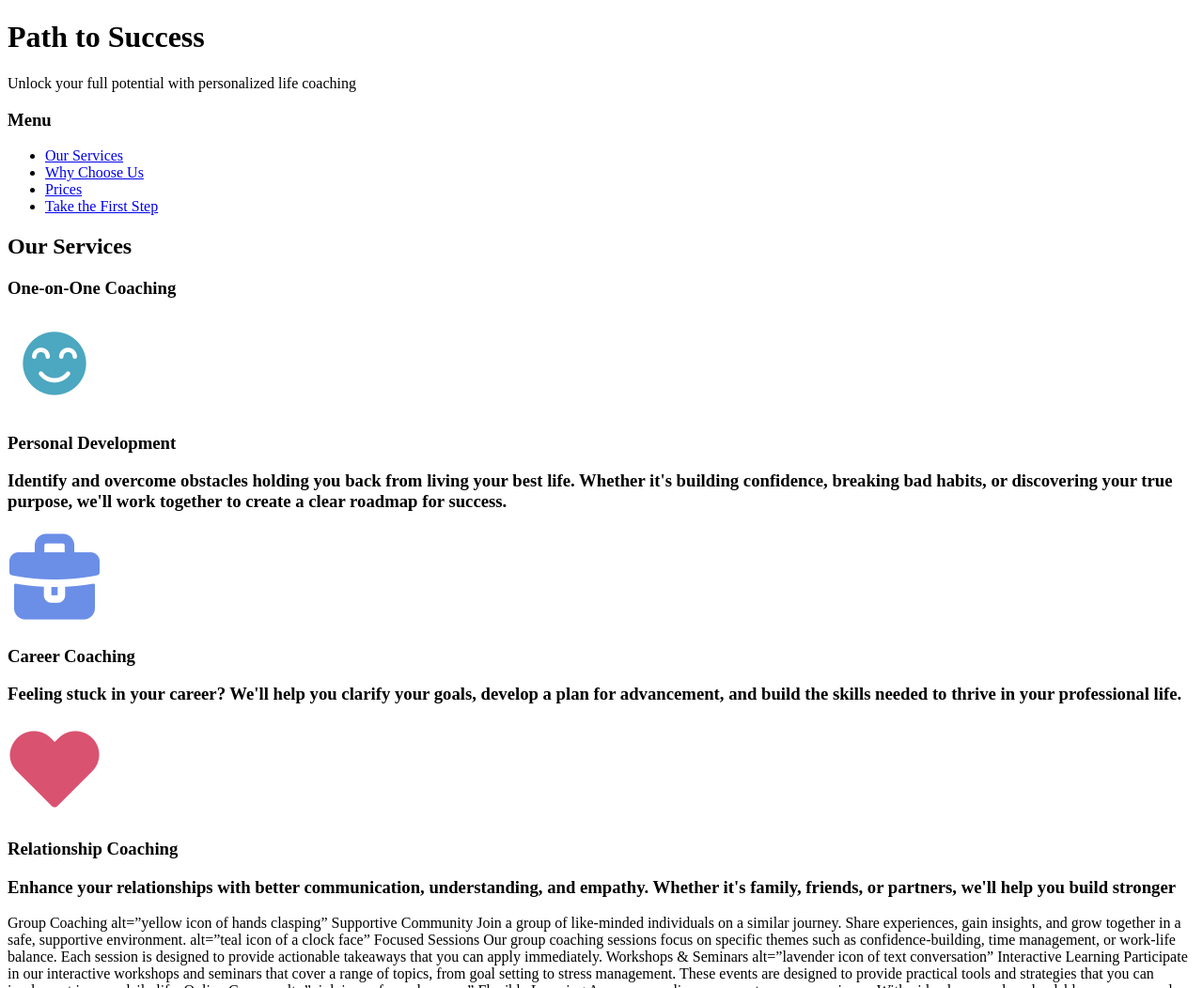
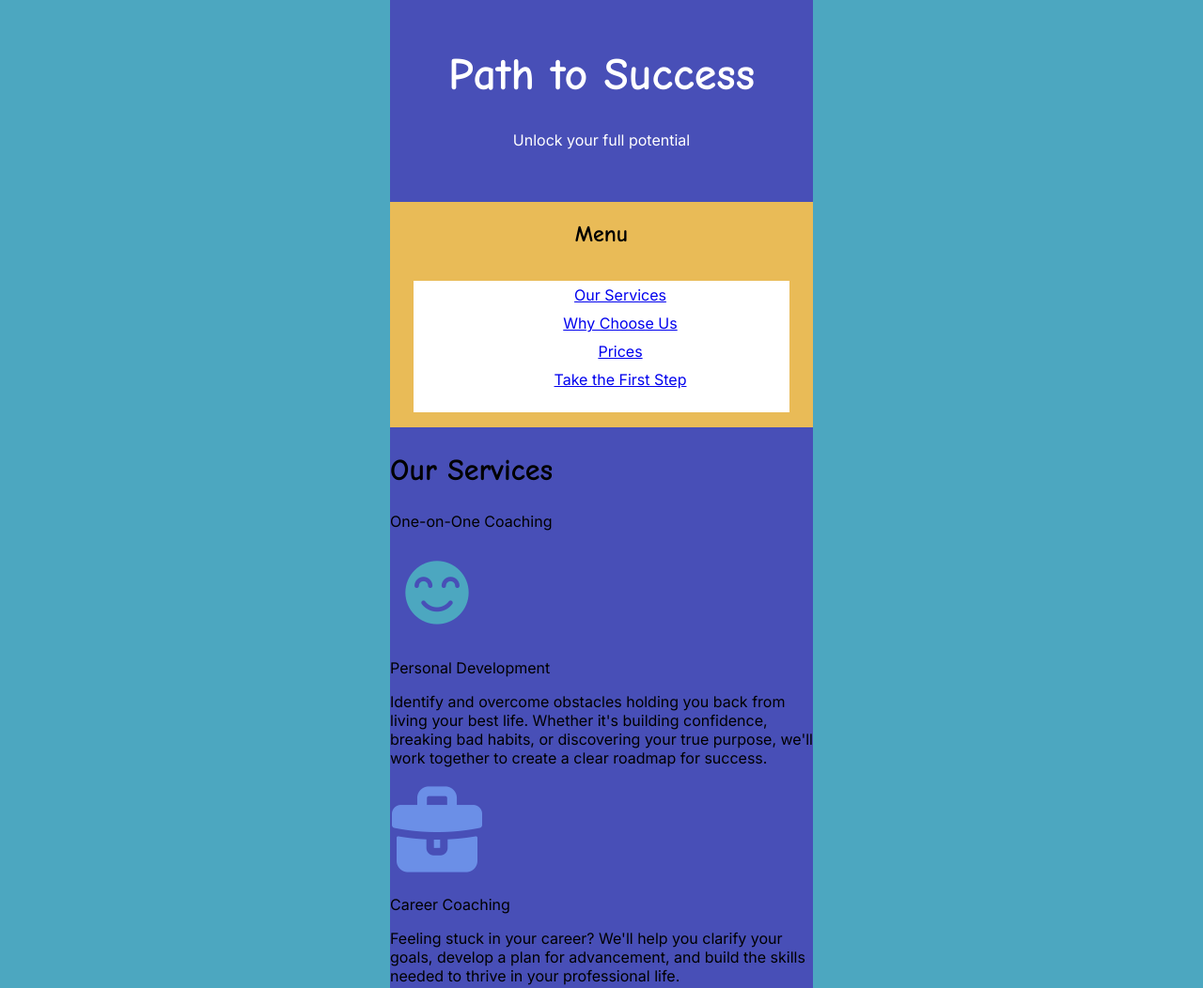
Before and after one commit to Jclarcoding/path-to-success, a plain HTML site: page index.html in a window 1280 px wide. Shown: the top 1052 px of the page at 94% size. Drawn offline with Linux system fonts and the light colour scheme; a web font is replaced by a local one.

Commit message:
initial css for header

```diff
--- a/index.html
+++ b/index.html
@@ -10,11 +10,14 @@
     </head>
     <body>
         <header>
+            <div class="intro">
                 <h1>Path to Success</h1>
-            <p>Unlock your full potential with personalized life coaching</p>
+                <p>Unlock your full potential</p>
+            </div>
 
+            <div class="navigation">
                 <nav>
-                <h3>Menu</h3>
+                    <h2>Menu</h2>
                     <ul>
                         <li><a href="#">Our Services</a></li>
                         <li><a href="#">Why Choose Us</a></li>
@@ -22,13 +25,14 @@
                         <li><a href="#">Take the First Step</a></li>
                     </ul>
                 </nav>
+            </div>
 
         </header>
         <main>
             <section class="services">
                 <h2>Our Services</h2>
                 <section>
-                    <h3>One-on-One Coaching<h3>
+                    <p>One-on-One Coaching<p>
                     <div id="personal">
                         <img src="images/personal-development.png" alt="teal icon of a smiling face">
                         <p>Personal Development</p>
@@ -49,17 +53,22 @@
                         <p>Enhance your relationships with better communication, understanding, and empathy. Whether it's family, friends, or partners, we'll help you build stronger</p>
                     </div>
                 </section>
-                Group Coaching
+                <section>
+                    <p>Group Coaching</p>
 
-                alt=”yellow icon of hands clasping”
-                Supportive Community
-                Join a group of like-minded individuals on a similar journey. Share experiences, gain insights, and grow together in a safe, supportive environment.
+                    <div>
+                        <img src="images/supportive-community.png" alt="yellow icon of hands clasping">
+                        <p>Supportive Community</p>
+                        <p>Join a group of like-minded individuals on a similar journey. Share experiences, gain insights, and grow together in a safe, supportive environment.</p>
+                    </div>
 
 
-                alt=”teal icon of a clock face”
-                Focused Sessions
-                Our group coaching sessions focus on specific themes such as confidence-building, time management, or work-life balance. Each session is designed to provide actionable takeaways that you can apply immediately.
-
+                    <div>
+                        <img src="images/focused-session.png" alt="teal icon of a clock face">
+                        <p>Focused Sessions</p>
+                        <p>Our group coaching sessions focus on specific themes such as confidence-building, time management, or work-life balance. Each session is designed to provide actionable takeaways that you can apply immediately.</p>
+                    </div>
+                </section>
                 Workshops & Seminars
 
                 alt=”lavender icon of text conversation”
--- a/styles.css
+++ b/styles.css
@@ -0,0 +1,93 @@
+@import url('https://fonts.googleapis.com/css2?family=Inter:ital,opsz,wght@0,14..32,100..900;1,14..32,100..900&family=Kavoon&display=swap');
+
+
+
+:root{
+  --teal: #4ca7c0;
+  --purple: #484fb7;
+  --lavender: #6b8fe7;
+  --yellow: #e9bb57;
+  --pink: #d9526f;
+  --dk-gray: #1e1e1e;
+  --white: #ffffff;
+}
+
+*{
+    font-family: "inter", "arial", sans-serif;
+    font-size: 16px;
+}
+
+html {
+    background-color: var(--teal);
+}
+
+body{
+    max-width: 450px;
+    margin: 0 auto;
+
+    background-color: var(--purple);
+}
+
+h1{
+    font-family: "kavoon", "Comic Sans MS", cursive;
+    font-size: 3em;
+}
+
+h2{
+    font-family: "kavoon", "Comic Sans MS", cursive;
+    font-size: 2em;
+}
+
+nav h2{
+    font-size: 1.5em;
+}
+
+h3{
+    font-size: 1.5em;
+}
+
+h4{
+    font-size: 1.15em;
+}
+
+.intro{
+    color: var(--white);
+    margin: 0 auto;
+    display: block;
+    text-align: center;
+    padding: 20px;
+}
+
+.intro p{
+    padding-bottom: 20px;
+}
+
+nav{
+    background-color: var(--yellow);
+    display: flex;
+    flex-direction: column;
+    align-items: center;
+}
+
+nav ul{
+    background-color: var(--white);
+    padding-bottom: 20px;
+    list-style: none;
+    width: 80%;
+    display: flex;
+    flex-direction: column;
+    align-items: center;
+}
+
+nav li{
+
+    color: var(--purple);
+    margin: 5px;
+
+}
+
+nav li a{
+    padding: 10px;
+    margin: 10 auto;
+
+}
```
Lines whose indentation alone changed are shown as unchanged.
